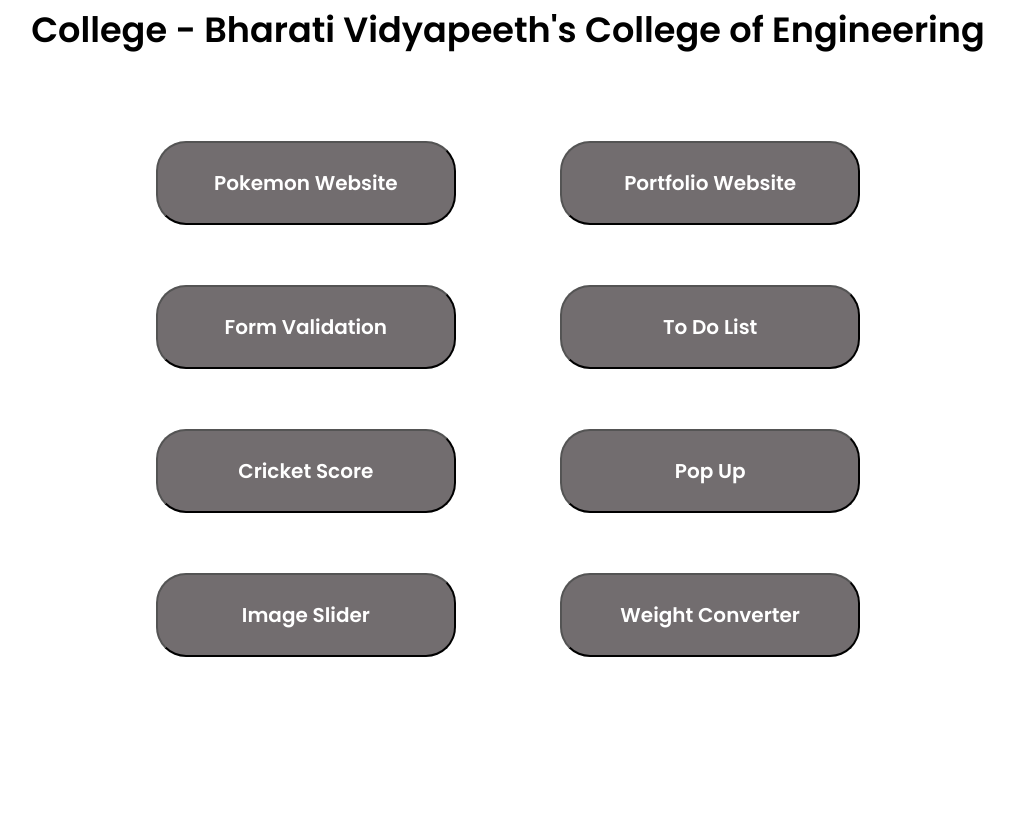
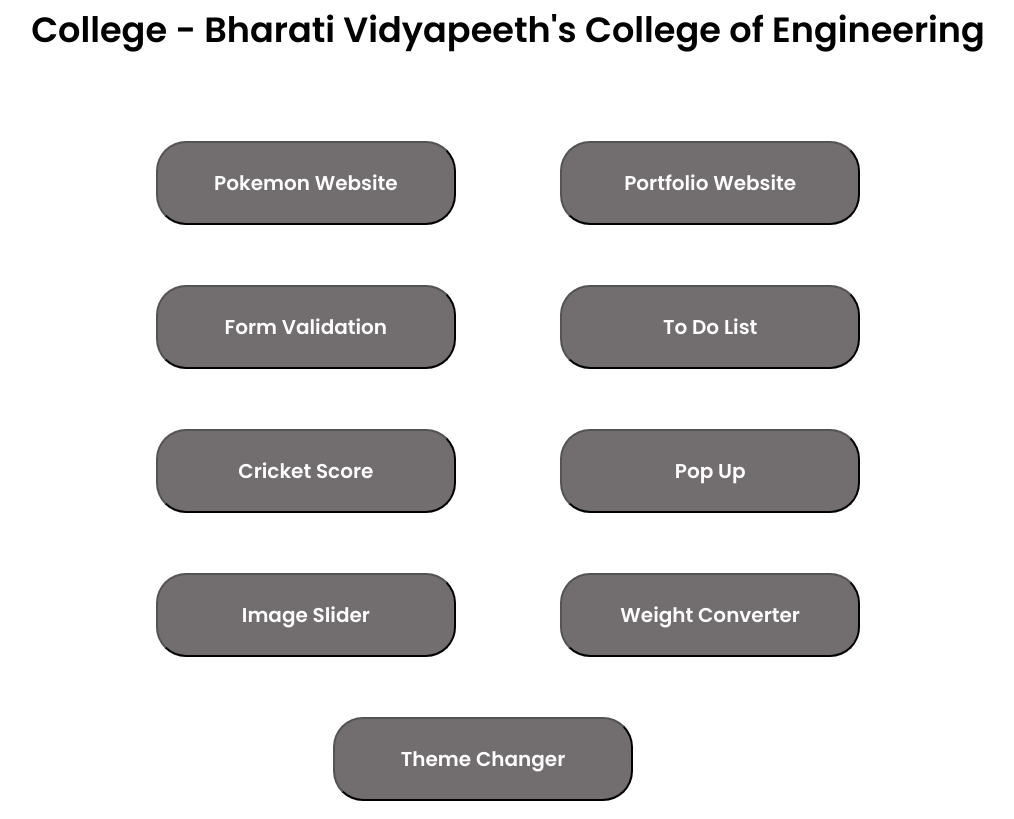
Before and after one commit to ishita1706/Nagarro_Assignments, a plain HTML site: page index.html in a window 1280 px wide. Shown: the part 382-1201 px from the top of the page, without its empty margins (132-1146 px from the left). Before the commit the page ends 1057 px from the top, so only its background shows below. Drawn offline with Linux system fonts and the light colour scheme.

Commit message:
updated themechanger

```diff
--- a/index.html
+++ b/index.html
@@ -39,6 +39,8 @@
         <br>
         <button id="b1" onclick="c('Open Image Slider')"><a href="imageslider/index.html">Image Slider</a></button>
         <button id="b2" onclick="c('Weight Converter')"><a href="weightconverter/index.html">Weight Converter</a></button>
+        <br>
+        <button id="b1" onclick="c('Open Theme Changer')"><a href="themechanger/index.html">Theme Changer</a></button>
 
 
 
```
